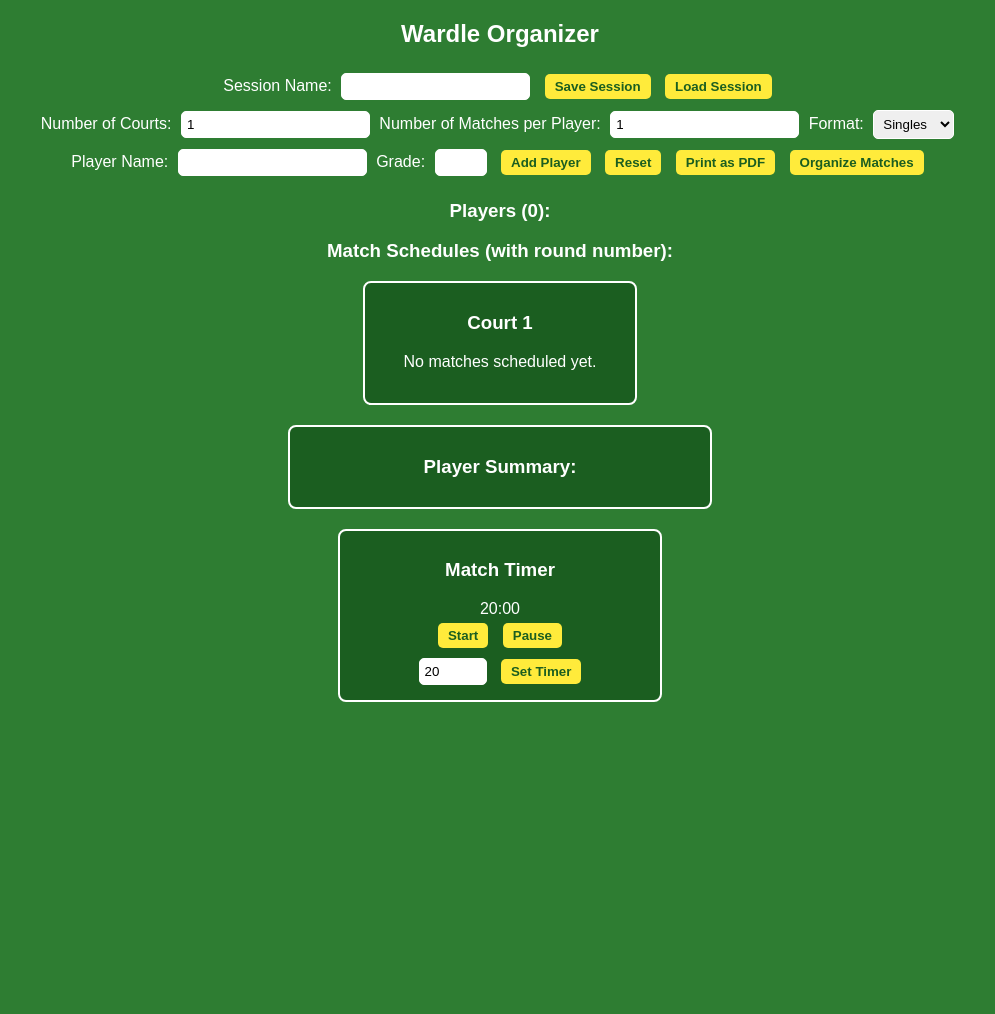
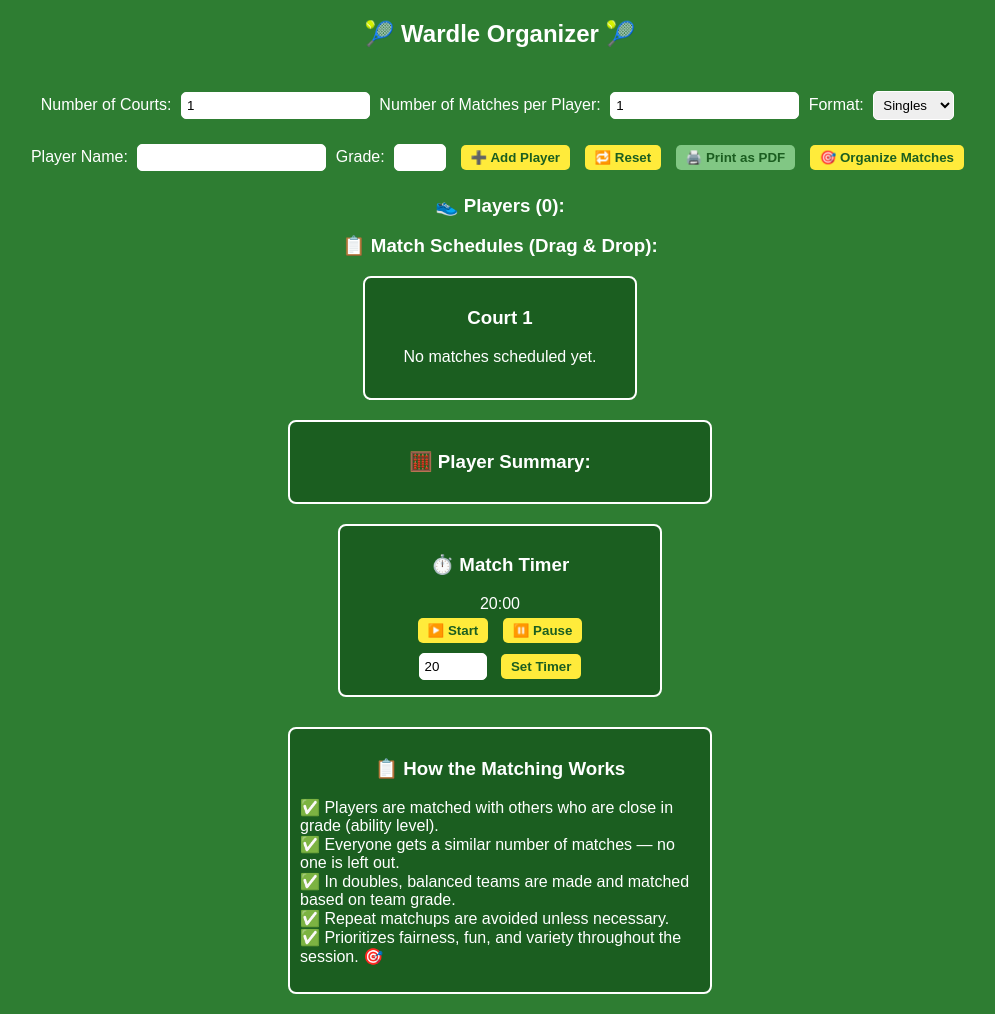
Before and after one commit to jamierjhill/Coach_organiser, a Flask app: page / in a window 1280 px wide. Shown: the whole page, without its empty margins (140-1135 px from the left). Before the commit the page ends 702 px from the top, so only its background shows below. Run offline with Flask 3, Linux system fonts and the light colour scheme.

Commit message:
emoji it up

```diff
--- a/app.py
+++ b/app.py
@@ -1,12 +1,12 @@
 from flask import Flask, render_template, request, session
 import json
 import os
-
 
 app = Flask(__name__)
 app.secret_key = "secret_key"
 SESSIONS_DIR = "sessions"
 os.makedirs(SESSIONS_DIR, exist_ok=True)
+
 
 def organize_matches(players, courts, match_type, num_matches):
     matchups = [[] for _ in range(courts)]
@@ -91,7 +91,7 @@ def organize_matches(players, courts, match_type, num_matches):
             matchups[i].append(match)
 
     opponent_averages = {
-        name: round(sum(grades)/len(grades), 2) if grades else 0
+        name: round(sum(grades) / len(grades), 2) if grades else 0
         for name, grades in opponent_grades.items()
     }
 
@@ -101,6 +101,7 @@ def organize_matches(players, courts, match_type, num_matches):
     }
 
     return matchups, match_counts, opponent_averages, opponent_diff
+
 
 @app.route("/", methods=["GET", "POST"])
 def index():
@@ -134,14 +135,23 @@ def index():
             })
 
             if "add_player" in request.form:
-                name = request.form.get("name")
-                grade = int(request.form.get("grade", 1))
-                if name:
+                name = request.form.get("name", "").strip()
+                try:
+                    grade = int(request.form.get("grade"))
+                except (TypeError, ValueError):
+                    grade = None
+
+                if not name or grade not in [1, 2, 3]:
+                    session["error"] = "Please enter a valid name and select a grade between 1 and 3."
+                else:
                     players.append({"name": name, "grade": grade})
                     session["players"] = players
+                    session.pop("error", None)  # Clear error
 
             elif "organize_matches" in request.form:
-                matchups, player_match_counts, opponent_averages, opponent_diff = organize_matches(players, courts, match_type, num_matches)
+                matchups, player_match_counts, opponent_averages, opponent_diff = organize_matches(
+                    players, courts, match_type, num_matches
+                )
 
             elif "save_session" in request.form and session_name:
                 file_path = os.path.join(SESSIONS_DIR, f"{session_name}.json")
@@ -181,8 +191,10 @@ def index():
         session_name=session_name,
         player_match_counts=player_match_counts,
         opponent_averages=opponent_averages,
-        opponent_diff=opponent_diff
+        opponent_diff=opponent_diff,
+        error=session.pop("error", None)
     )
+
 
 if __name__ == "__main__":
     app.run(debug=True)
--- a/templates/index.html
+++ b/templates/index.html
@@ -43,6 +43,7 @@
       margin: 3px 0;
       background-color: #388e3c;
       border-radius: 5px;
+      cursor: move;
     }
     .btn {
       background-color: #ffeb3b;
@@ -129,15 +130,44 @@
     function printPage() {
       window.print();
     }
+
+    function enableDragDrop() {
+      const items = document.querySelectorAll('.match');
+      items.forEach(item => {
+        item.setAttribute('draggable', 'true');
+        item.addEventListener('dragstart', e => {
+          e.dataTransfer.setData('text/plain', e.target.id);
+        });
+      });
+
+      const courts = document.querySelectorAll('.court-schedule');
+      courts.forEach(court => {
+        court.addEventListener('dragover', e => e.preventDefault());
+        court.addEventListener('drop', e => {
+          e.preventDefault();
+          const id = e.dataTransfer.getData('text/plain');
+          const match = document.getElementById(id);
+          if (match && e.target.classList.contains('court-schedule')) {
+            e.target.appendChild(match);
+          }
+        });
+      });
+    }
+
+    window.onload = function () {
+      const display = document.getElementById('main-timer-display');
+      updateClockDisplay(display);
+      enableDragDrop();
+    };
   </script>
 </head>
 <body>
-  <h2>Wardle Organizer</h2>
+  <h2>🎾 Wardle Organizer 🎾</h2>
   <form method="POST">
-    <label>Session Name:</label>
+    <!--label>Session Name:</label>
     <input type="text" name="session_name" value="{{ session_name }}">
     <button type="submit" name="save_session" class="btn">Save Session</button>
-    <button type="submit" name="load_session" class="btn">Load Session</button>
+    <button type="submit" name="load_session" class="btn">Load Session</button-->
     <br>
     <label>Number of Courts:</label>
     <input type="number" name="courts" min="1" value="{{ courts }}">
@@ -153,36 +183,41 @@
     <input type="text" name="name">
     <label>Grade:</label>
     <input type="number" name="grade" min="1" max="3">
-    <button type="submit" name="add_player" class="btn">Add Player</button>
-    <button type="submit" name="reset" class="btn">Reset</button>
-    <button class="btn" onclick="printPage()">Print as PDF</button>
-    <button type="submit" name="organize_matches" class="btn">Organize Matches</button>
+    <button type="submit" name="add_player" class="btn">➕ Add Player</button>
+    <button type="submit" name="reset" class="btn">🔁 Reset</button>
+    <button class="btn print-btn" onclick="printPage()">🖨️ Print as PDF</button>
+    <button type="submit" name="organize_matches" class="btn">🎯 Organize Matches</button>
   </form>
 
-  <h3>Players ({{ players|length }}):</h3>
+  {% if error %}
+    <p style="color: yellow; font-weight: bold;">⚠️ {{ error }}</p>
+  {% endif %}
+
+  <h3>👟 Players ({{ players|length }}):</h3>
   <ul>
     {% for player in players %}
       <li>
-        {{ player.name }} (Grade {{ player.grade }})
+        🧍‍♂️ {{ player.name }} (Grade {{ player.grade }})
         <form method="POST" style="display:inline;">
           <input type="hidden" name="remove_player" value="{{ player.name }}">
-          <button type="submit" class="btn">Remove</button>
+          <button type="submit" class="btn">🗑️ Remove</button>
         </form>
       </li>
     {% endfor %}
   </ul>
 
-  <h3>Match Schedules (with round number):</h3>
+  <h3>📋 Match Schedules (Drag & Drop):</h3>
   <div class="court-schedule-container">
     {% for court_number in range(1, courts + 1) %}
-      <div class="court-schedule">
+      <div class="court-schedule" id="court-{{ court_number }}">
         <h3>Court {{ court_number }}</h3>
         {% if matchups[court_number - 1] %}
           {% for match, round_num in matchups[court_number - 1] %}
+            {% set match_id = 'match-' ~ court_number ~ '-' ~ loop.index0 %}
             {% if match|length == 2 %}
-              <p class="match">{{ match[0].name }} (g{{ match[0].grade }}) vs. {{ match[1].name }} (g{{ match[1].grade }})<br><small>Round {{ round_num }}</small></p>
+              <p class="match" id="{{ match_id }}">{{ match[0].name }} (g{{ match[0].grade }}) vs. {{ match[1].name }} (g{{ match[1].grade }})<br><small>Round {{ round_num }}</small></p>
             {% elif match|length == 4 %}
-              <p class="match">{{ match[0].name }} & {{ match[1].name }} (g{{ match[0].grade }}) vs. {{ match[2].name }} & {{ match[3].name }} (g{{ match[2].grade }})<br><small>Round {{ round_num }}</small></p>
+              <p class="match" id="{{ match_id }}">{{ match[0].name }} & {{ match[1].name }} (g{{ match[0].grade }}) vs. {{ match[2].name }} & {{ match[3].name }} (g{{ match[2].grade }})<br><small>Round {{ round_num }}</small></p>
             {% endif %}
           {% endfor %}
         {% else %}
@@ -193,27 +228,33 @@
   </div>
 
   <div class="matches-box">
-    <h3>Player Summary:</h3>
+    <h3>🧮 Player Summary:</h3>
     <ul>
       {% for player, match_count in player_match_counts.items() %}
-        <li>
-          <strong>{{ player }}</strong>:
-          {{ match_count }} match{{ 'es' if match_count != 1 else '' }},
-          Avg Opponent Grade: {{ opponent_averages[player] }},
-          Diff: {{ opponent_diff[player] }}
-        </li>
+        <li><strong>{{ player }}</strong>: {{ match_count }} match{{ 'es' if match_count != 1 else '' }}</li>
       {% endfor %}
     </ul>
   </div>
 
   <div class="timer-controls">
-    <h3>Match Timer</h3>
+    <h3>⏱️ Match Timer</h3>
     <div id="main-timer-display">20:00</div>
-    <button class="btn" onclick="startClock(document.getElementById('main-timer-display'))">Start</button>
-    <button class="btn" onclick="pauseClock()">Pause</button>
+    <button class="btn" onclick="startClock(document.getElementById('main-timer-display'))">▶️ Start</button>
+    <button class="btn" onclick="pauseClock()">⏸️ Pause</button>
     <br>
     <input type="number" id="custom-minutes" min="1" max="200" value="20">
     <button class="btn" onclick="setClockInput(document.getElementById('main-timer-display'))">Set Timer</button>
   </div>
+
+  <div class="matches-box" style="margin-top: 30px;">
+    <h3>📋 How the Matching Works</h3>
+    <p style="text-align: left;">
+      ✅ Players are matched with others who are close in grade (ability level).<br>
+      ✅ Everyone gets a similar number of matches — no one is left out.<br>
+      ✅ In doubles, balanced teams are made and matched based on team grade.<br>
+      ✅ Repeat matchups are avoided unless necessary.<br>
+      ✅ Prioritizes fairness, fun, and variety throughout the session. 🎯
+    </p>
+  </div>
 </body>
 </html>
```
